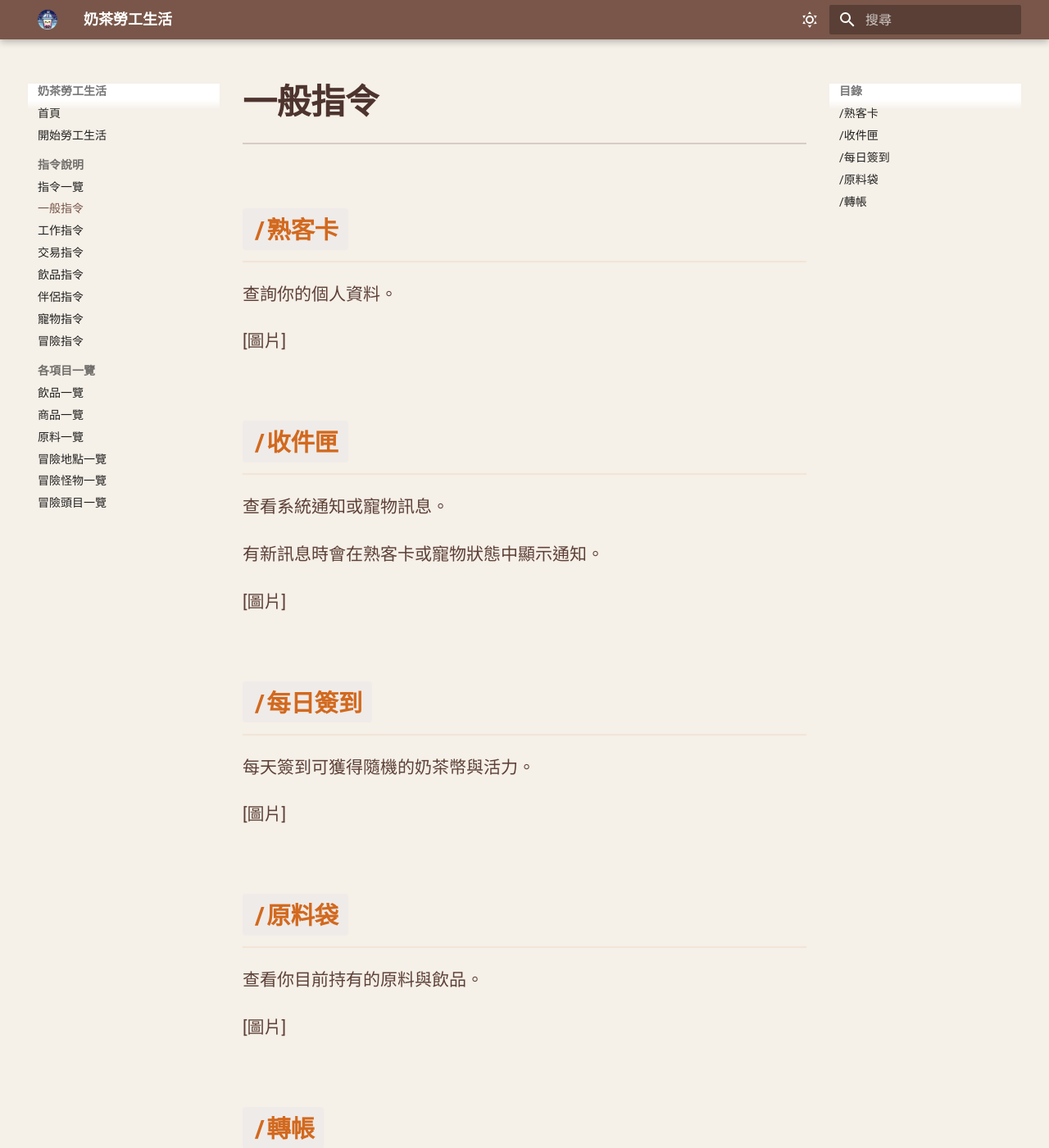
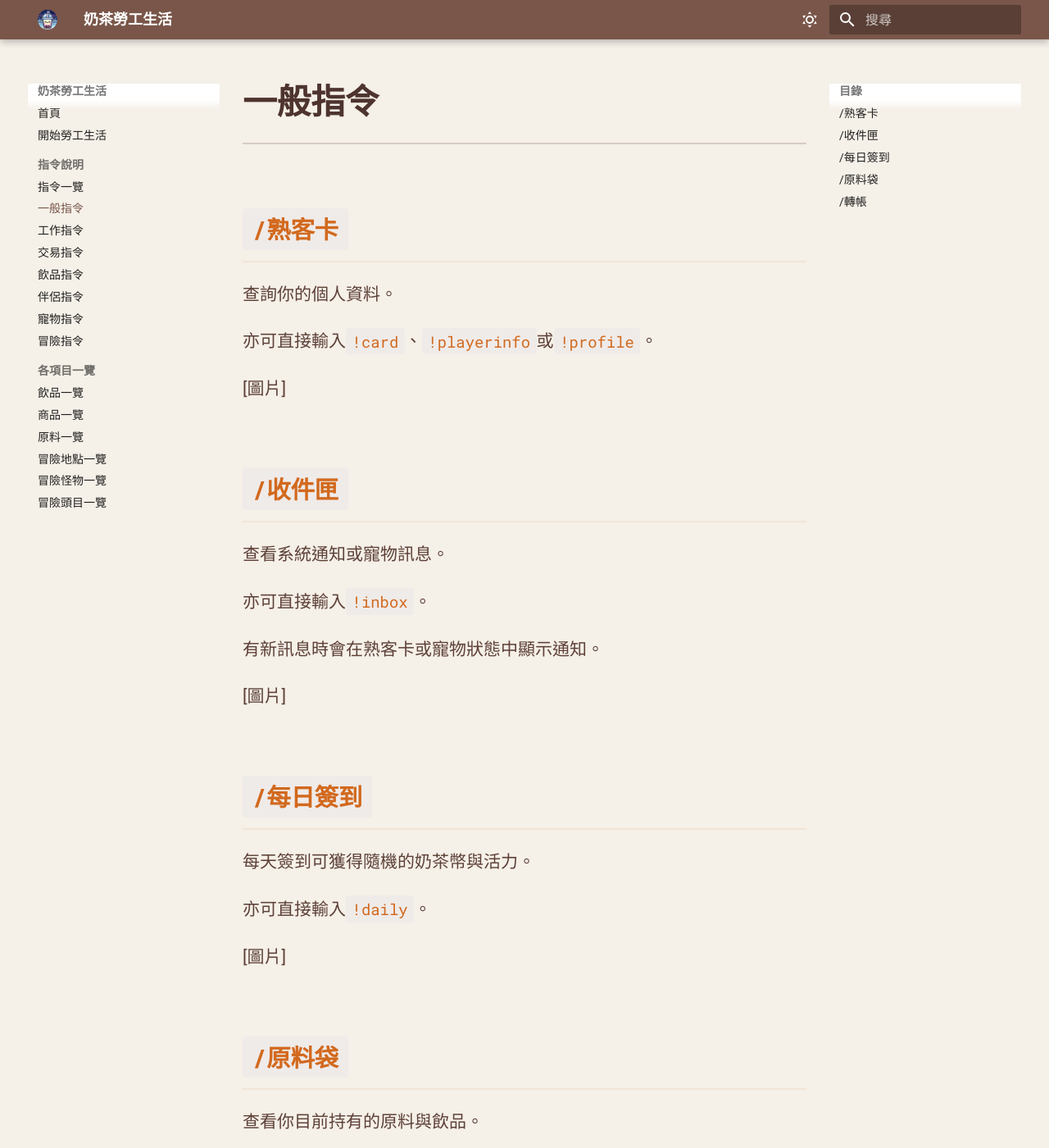
Before and after one commit to Chocochocococo/milktea-workerlife-wiki, an MkDocs documentation site: the page built from docs/command/commandfornormal.md, in a window 1280 px wide and 1400 px high. Shown: the whole window at 82% size. Built offline with MkDocs 1.6.1 and Material for MkDocs 9.7.7, drawn with Linux system fonts in a browser that asks for light colours.

Commit message:
Update commandfornormal.md

```diff
--- a/docs/command/commandfornormal.md
+++ b/docs/command/commandfornormal.md
@@ -1,10 +1,14 @@
 ## `/熟客卡`
 查詢你的個人資料。
+
+亦可直接輸入`!card`、`!playerinfo`或`!profile`。
 
 [圖片]
 
 ## `/收件匣`
 查看系統通知或寵物訊息。
+
+亦可直接輸入`!inbox`。
 
 有新訊息時會在熟客卡或寵物狀態中顯示通知。
 
@@ -13,10 +17,14 @@
 ## `/每日簽到`
 每天簽到可獲得隨機的奶茶幣與活力。
 
+亦可直接輸入`!daily`。
+
 [圖片]
 
 ## `/原料袋`
 查看你目前持有的原料與飲品。
+
+亦可直接輸入`!inv`或`!bag`。
 
 [圖片]
 
```
